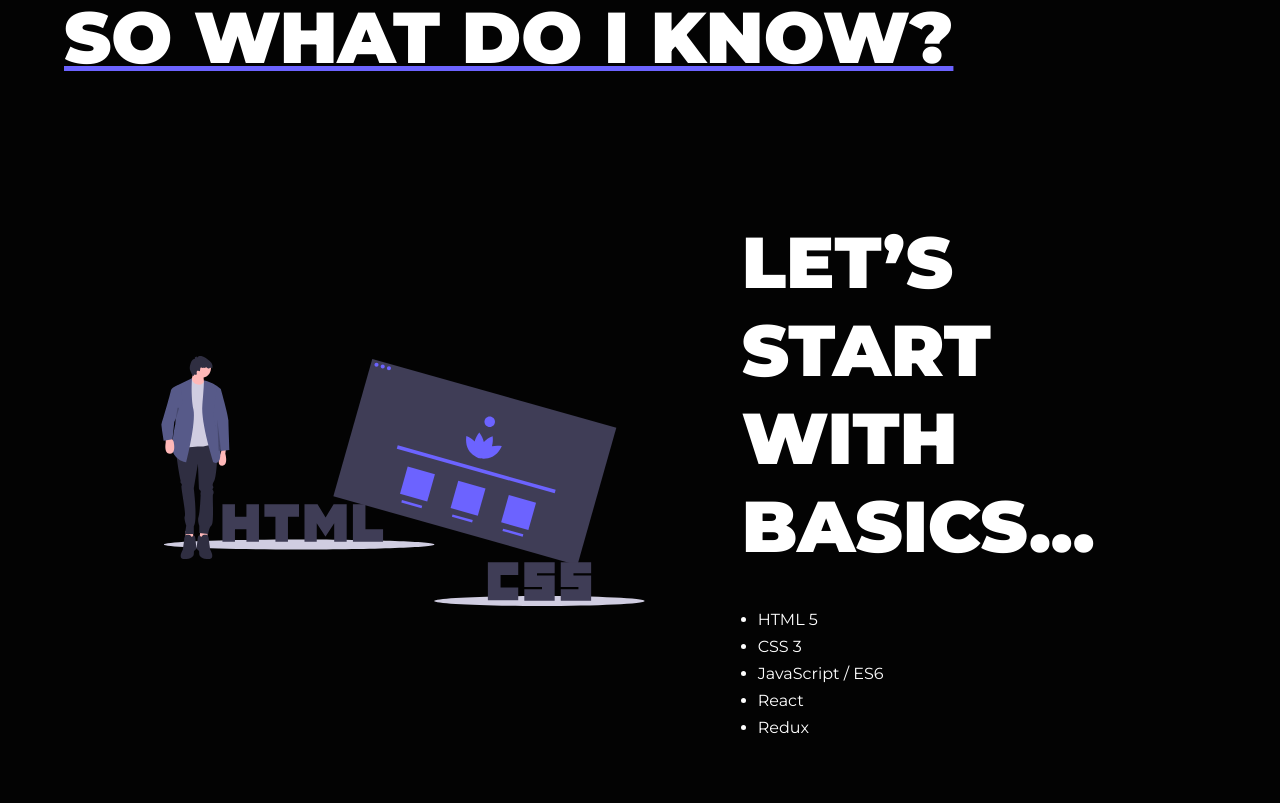
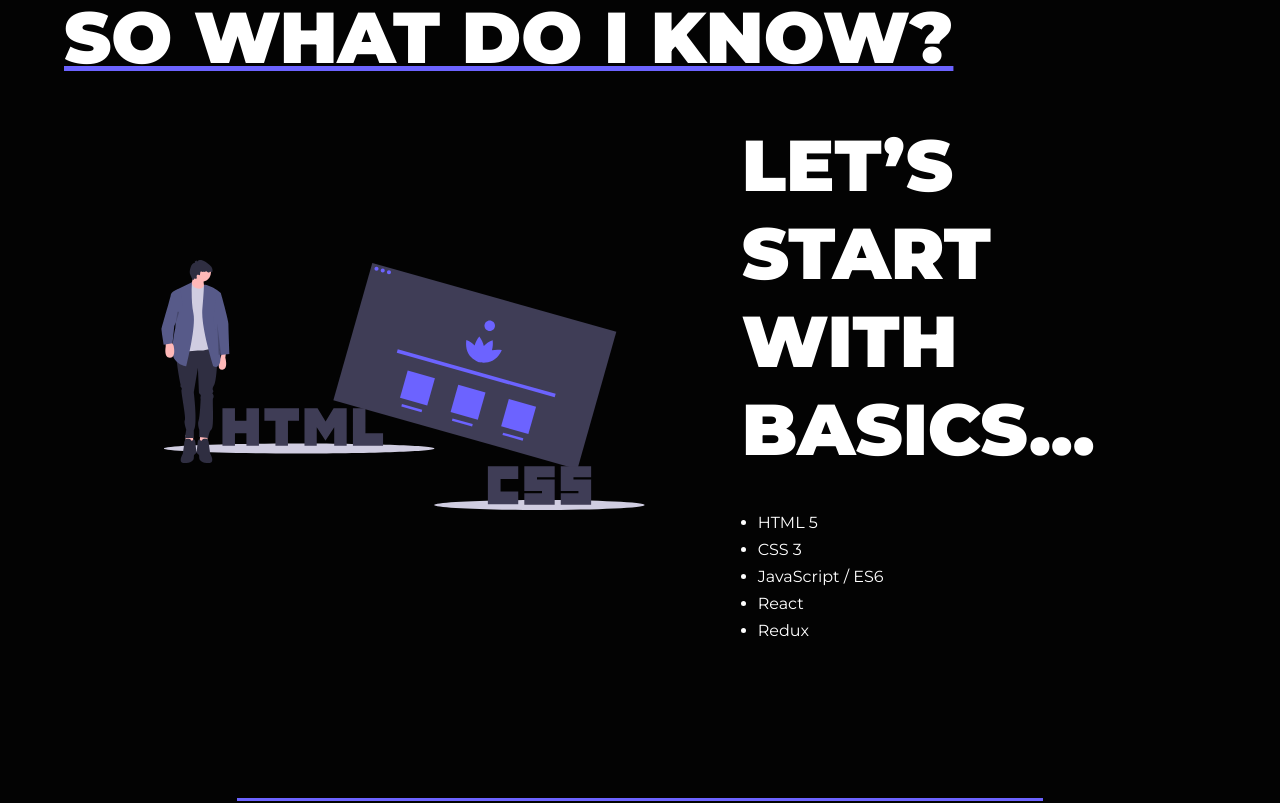
Before and after one commit to NemesOliver/portfolio-nextJS, a Next.js app: page /about in a window 1280 px wide. Shown: the part 2220-3023 px from the top of the page. Built offline with nearby package versions, Linux system fonts and the light colour scheme.

Commit message:
fix menu layout shift

```diff
--- a/components/Navbar.js
+++ b/components/Navbar.js
@@ -25,7 +25,7 @@
   hidden: {
     opacity: 0,
     scale: 0.95,
-    x: "50px",
+    x: "15px",
   },
 
   visible: {
@@ -39,7 +39,7 @@
   exit: {
     opacity: 0,
     scale: 0.95,
-    x: "50px",
+    x: "15px",
     transition: {
       duration: 0.5,
     },
--- a/components/styles/Container.js
+++ b/components/styles/Container.js
@@ -1,5 +1,5 @@
 import styled from "styled-components";
 
 export const Container = styled.div`
-  padding: 0 5vw;
+  margin: 0 5vw;
 `;
--- a/components/styles/GlobalStyles.js
+++ b/components/styles/GlobalStyles.js
@@ -15,6 +15,7 @@
         font-family: Montserrat;
         background-color: ${({ theme }) => theme.backgroundColor};
         color: ${({ theme }) => theme.color};
+        scroll-behavior: smooth;
         /* overflow-x: hidden; */
     }
 
--- a/components/styles/Navbar.styles.js
+++ b/components/styles/Navbar.styles.js
@@ -5,6 +5,7 @@
   background-color: ${({ theme }) => theme.backgroundColor};
   position: sticky;
   top: 0;
+  left: 0;
   width: 100%;
   height: 10vh;
   display: grid;
--- a/pages/about.js
+++ b/pages/about.js
@@ -41,7 +41,7 @@
                   posuere est maecenas. Id tellus, pulvinar vitae, venenatis
                   scelerisque sagittis convallis amet, facilisis. Lacus arcu
                   phasellus lacus in nisi morbi. Dictum cursus risus, ut cursus
-                  urna eu. Consequat vel aliquet pellentesque pretium consequat.{" "}
+                  urna eu. Consequat vel aliquet pellentesque pretium consequat.
                   <br />
                   Orci nulla eu arcu, ante cursus. Fermentum elit est ut semper
                   sed ornare dictum fames. Ac augue pharetra eget nisl sapien
@@ -94,7 +94,7 @@
         </Section>
         <div className="hr"></div>
         <h2 className="underline-5">SO WHAT DO I KNOW?</h2>
-        <Section fullPage="90vh">
+        <Section fullPage="60vh">
           <Flex direction="column" switch="row">
             <div className="img-basic">
               <Image
--- a/utils/projects.js
+++ b/utils/projects.js
@@ -4,7 +4,7 @@
     type: "FULLSTACK",
     build: ["React", "Material UI", "Node", "Express", "MongoDB"],
     description:
-      "My most ambitious project build. The idea was to digitalize our pen & paper 'preplist' we used at work. With extra features such as prep level recomendations.",
+      "My most ambitious project built. The idea was to digitalize our pen & paper 'preplist' we used at work. With extra features such as prep level recomendations.",
     extraContent:
       "I have build my own backend with Node/Express and deployed it on Heroku. Frontend was build with React and MaterialUI. Result was Fullstack CRUD SPA",
     links: {
@@ -30,9 +30,9 @@
     type: "FRONTEND",
     build: ["NextJS", "Styled-Components", "Framer-motion", "Custom Design"],
     description:
-      "Personal portfolio to showcase my projects and skills i aquired so far. A fun project with custom design",
+      "Personal portfolio to showcase my projects and skills I have aquired so far. A fun project with custom design",
     extraContent:
-      "My main focus was SEO and speed so i chose NextJS for this, along with Styled-components. Designed in Figma by myself.",
+      "My main focus was SEO and speed so, I chose NextJS for this, along with Styled-components. Designed in Figma by Myself.",
     links: {
       source: "https://github.com/NemesOliver/portfolio-nextJS",
       live: "",
```
